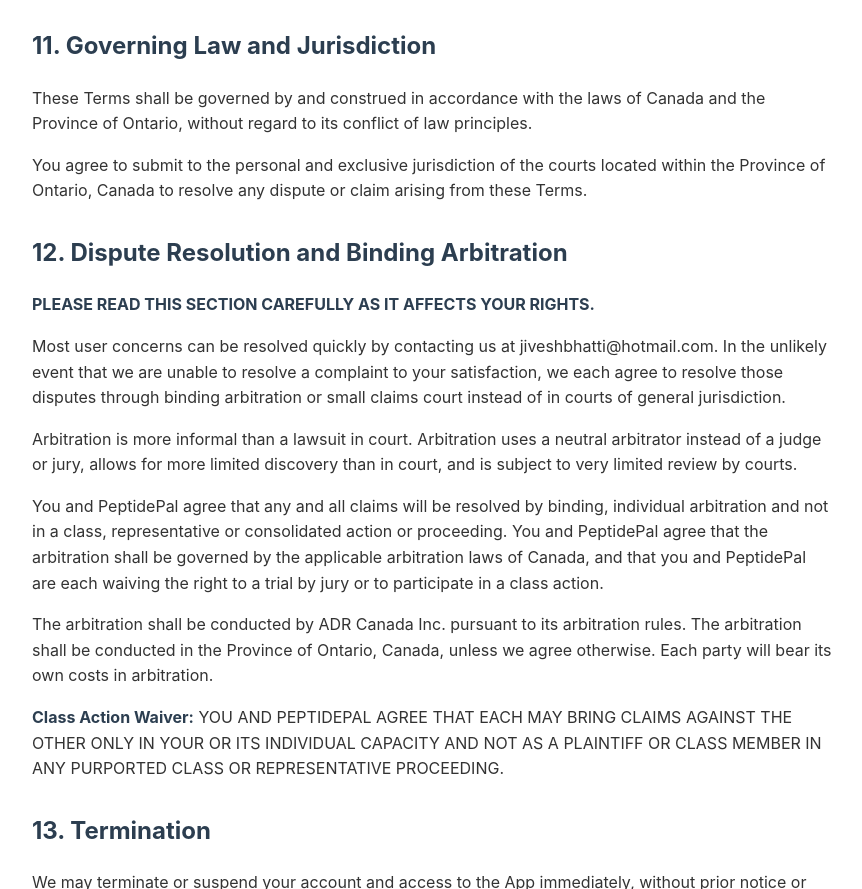
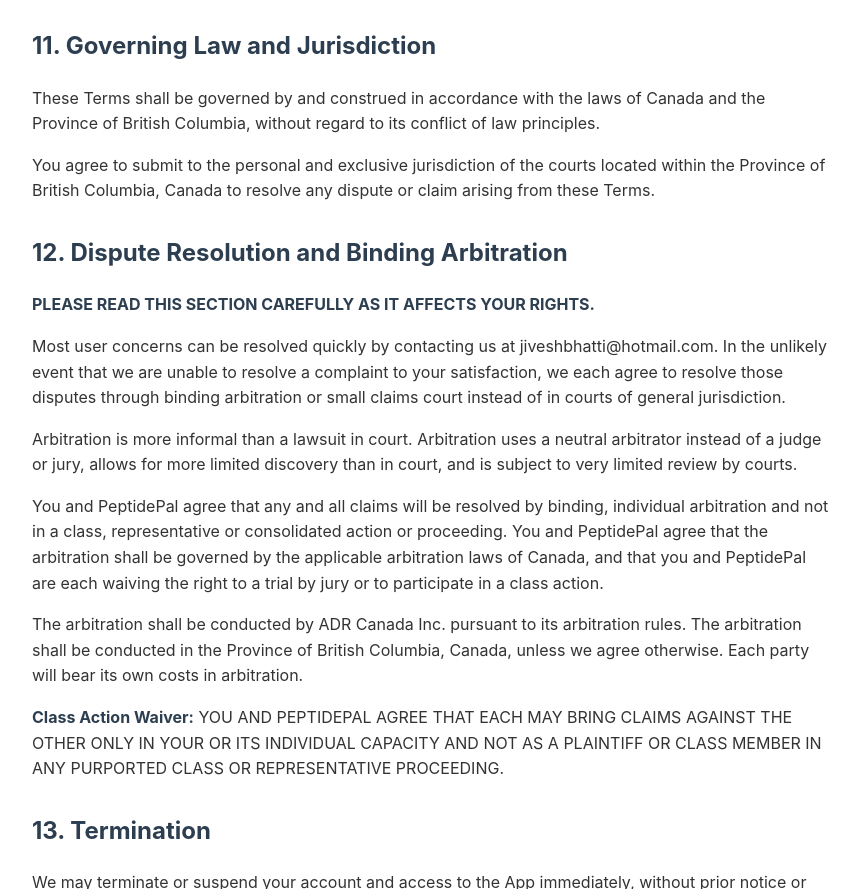
Before and after one commit to jiveshbhatti/peptidepal-legal, a plain HTML site: page terms-of-service.html in a window 1280 px wide. Shown: the part 2806-3695 px from the top of the page, without its empty margins (208-1070 px from the left). Drawn offline with Linux system fonts and the light colour scheme.

Commit message:
Update jurisdiction to British Columbia
- Changed from Ontario to British Columbia
- Courts: BC courts have jurisdiction
- Arbitration: Will be conducted in BC

```diff
--- a/terms-of-service.html
+++ b/terms-of-service.html
@@ -131,8 +131,8 @@
 
     <section>
         <h2>11. Governing Law and Jurisdiction</h2>
-        <p>These Terms shall be governed by and construed in accordance with the laws of Canada and the Province of Ontario, without regard to its conflict of law principles.</p>
-        <p>You agree to submit to the personal and exclusive jurisdiction of the courts located within the Province of Ontario, Canada to resolve any dispute or claim arising from these Terms.</p>
+        <p>These Terms shall be governed by and construed in accordance with the laws of Canada and the Province of British Columbia, without regard to its conflict of law principles.</p>
+        <p>You agree to submit to the personal and exclusive jurisdiction of the courts located within the Province of British Columbia, Canada to resolve any dispute or claim arising from these Terms.</p>
     </section>
 
     <section>
@@ -145,7 +145,7 @@
 
         <p>You and PeptidePal agree that any and all claims will be resolved by binding, individual arbitration and not in a class, representative or consolidated action or proceeding. You and PeptidePal agree that the arbitration shall be governed by the applicable arbitration laws of Canada, and that you and PeptidePal are each waiving the right to a trial by jury or to participate in a class action.</p>
 
-        <p>The arbitration shall be conducted by ADR Canada Inc. pursuant to its arbitration rules. The arbitration shall be conducted in the Province of Ontario, Canada, unless we agree otherwise. Each party will bear its own costs in arbitration.</p>
+        <p>The arbitration shall be conducted by ADR Canada Inc. pursuant to its arbitration rules. The arbitration shall be conducted in the Province of British Columbia, Canada, unless we agree otherwise. Each party will bear its own costs in arbitration.</p>
 
         <p><strong>Class Action Waiver:</strong> YOU AND PEPTIDEPAL AGREE THAT EACH MAY BRING CLAIMS AGAINST THE OTHER ONLY IN YOUR OR ITS INDIVIDUAL CAPACITY AND NOT AS A PLAINTIFF OR CLASS MEMBER IN ANY PURPORTED CLASS OR REPRESENTATIVE PROCEEDING.</p>
     </section>
```
